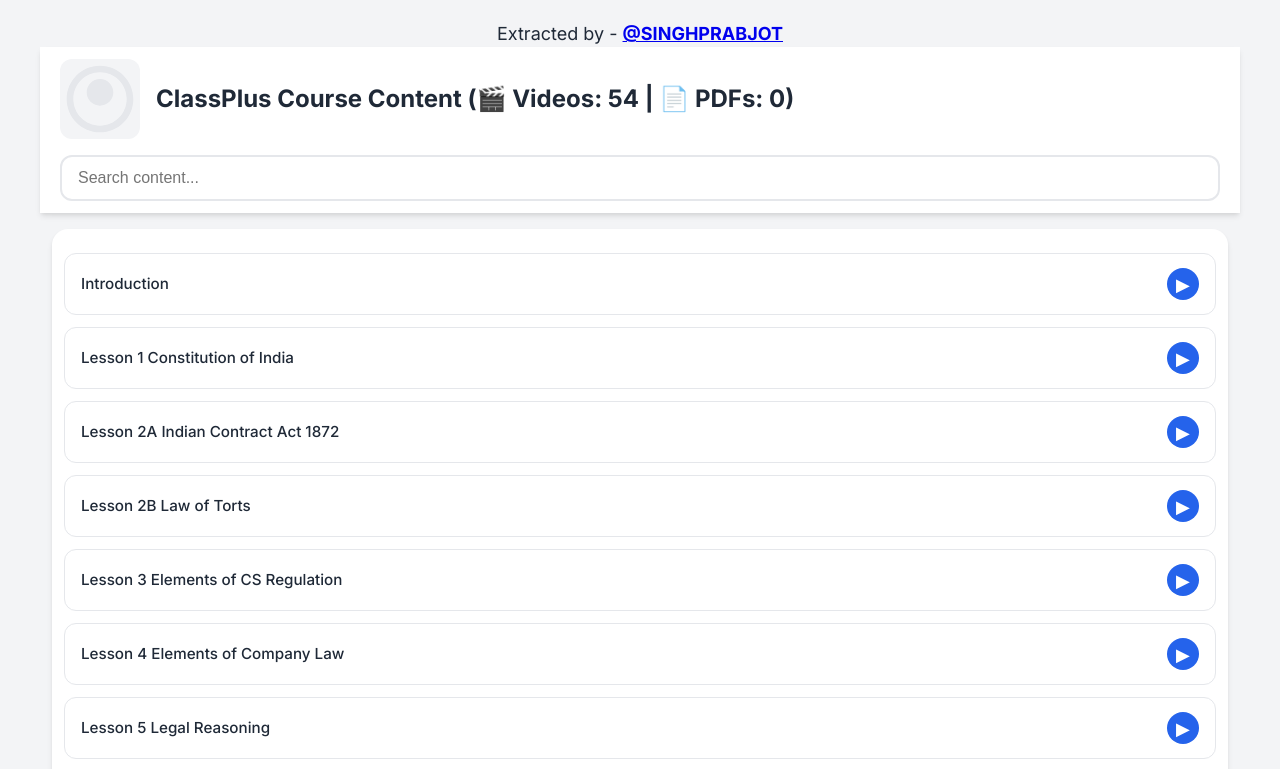
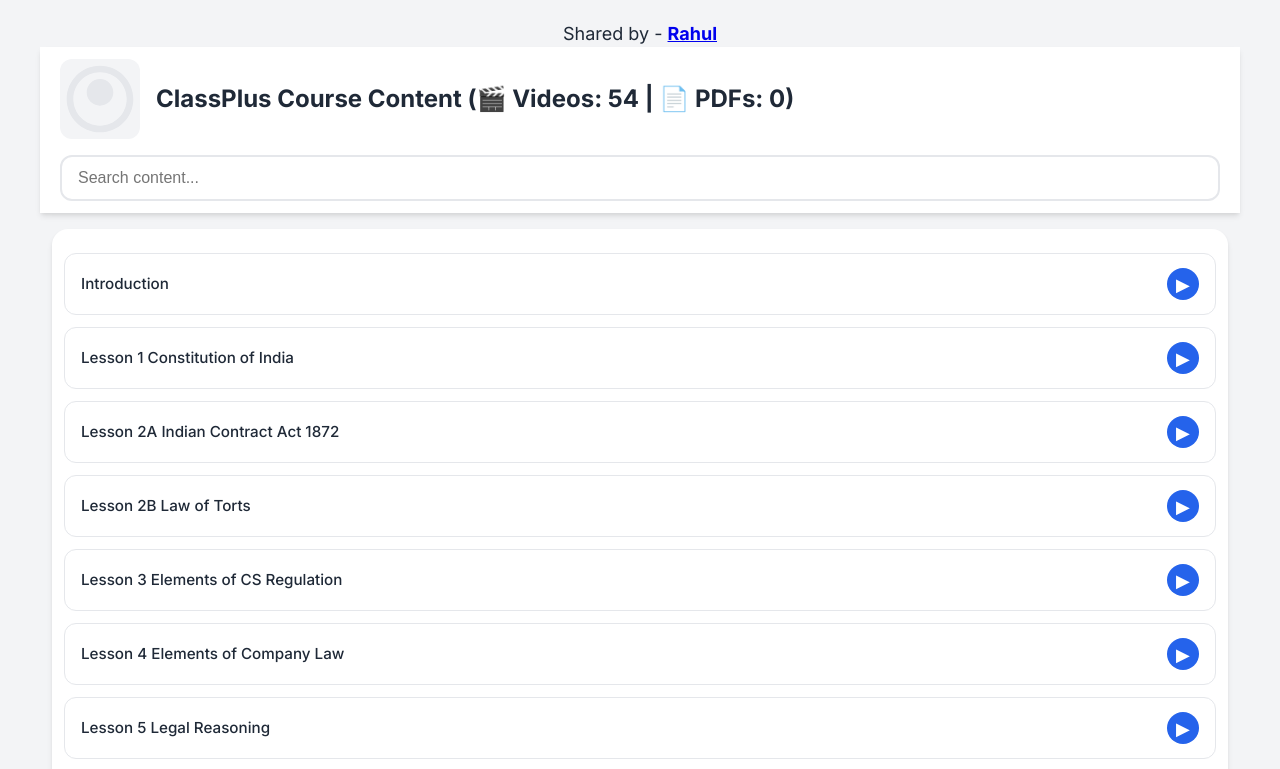
Before and after one commit to rahulboss905/Cs-lecture-, a plain HTML site: page index.html in a window 1280 px wide. Shown: the top 769 px of the page. Drawn offline with Linux system fonts and the light colour scheme.

Commit message:
Update index.html

```diff
--- a/index.html
+++ b/index.html
@@ -391,7 +391,7 @@
 <body>
 
  <div style="margin-top: 20px; font-size: 18px; text-align: center;">
-  Extracted by - <a href="https://t.me/CaAspirants2025" target="_blank"><strong>@SINGHPRABJOT</strong></a>
+  Shared by - <a href="https://telegarm.me/Ca_notes_network" target="_blank"><strong>Rahul</strong></a>
  </div>
 
     <div class="container">
```
